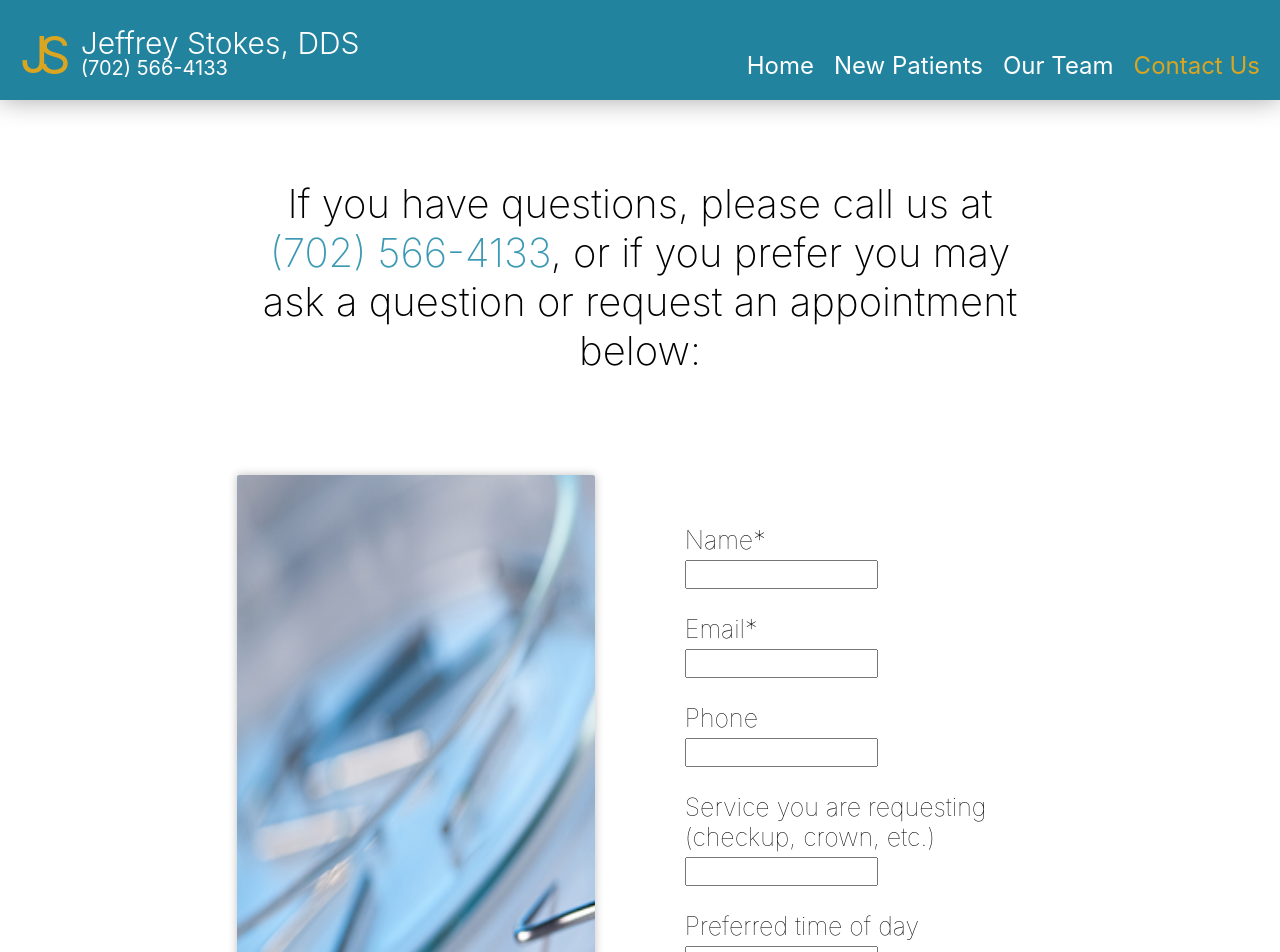
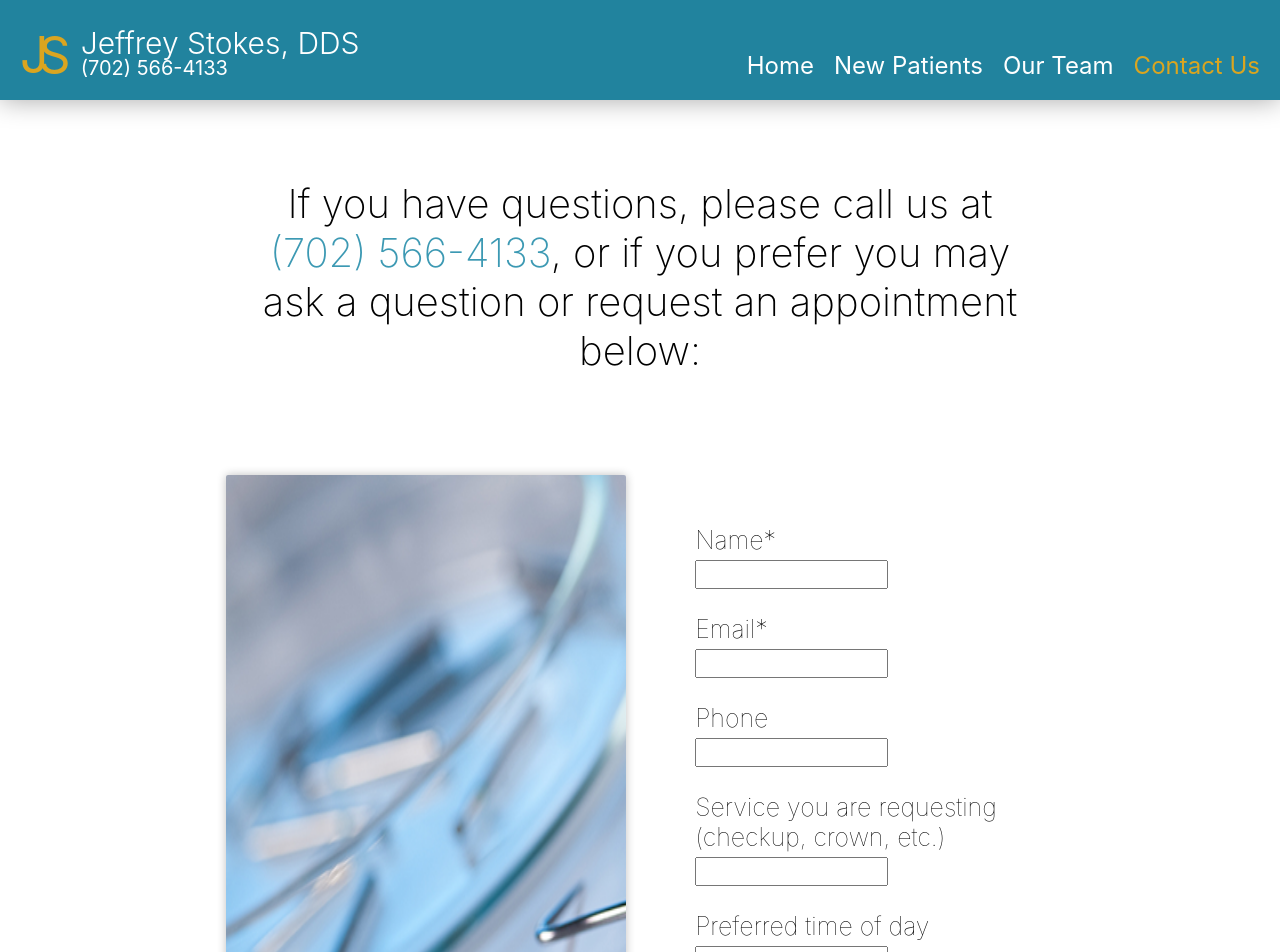
Before and after one commit to brockstonking/jeffreystokesdds, a React (Create React App) app: page /contactus in a window 1280 px wide. Shown: the top 952 px of the page. Built offline with nearby package versions, Linux system fonts and the light colour scheme.

Commit message:
changed homepage css

```diff
--- a/src/components/pages/contactus/ContactUs.css
+++ b/src/components/pages/contactus/ContactUs.css
@@ -48,6 +48,10 @@
     text-align: left;
 }
 
+.inputParentMobile {
+    text-align: left;
+}
+
 .inputTitle {
     font-size: 25px;
     font-weight: 100;
@@ -79,6 +83,7 @@
     width: 40%;
     border-radius: 2px;
     box-shadow: 0px 0px 10px silver;
+    min-width: 400px;
 }
 
 .contactUsSubmitEmailButton {
--- a/src/components/pages/contactus/ContactUs.js
+++ b/src/components/pages/contactus/ContactUs.js
@@ -16,7 +16,7 @@ class ContactUs extends Component {
             serviceRequested: '',
             prefferedTime: '',
             notesOrQuestions: '',
-            isMobile: window.innerWidth < 480 ? true : false,
+            isMobile: window.innerWidth < 1000 ? true : false,
             disabled: false
         }
     };
@@ -37,7 +37,7 @@ class ContactUs extends Component {
 
     checkIfMobileView = () => {
         this.setState({
-            isMobile: window.innerWidth < 480 ? true : false
+            isMobile: window.innerWidth < 1000 ? true : false
         })
     }
 
--- a/src/components/pages/homepage/HomePage.js
+++ b/src/components/pages/homepage/HomePage.js
@@ -11,7 +11,7 @@ class HomePage extends Component {
         super(props);
 
         this.state = {
-            isMobile: window.innerWidth < 480 ? true : false
+            isMobile: window.innerWidth < 1000 ? true : false
         }
     }
 
@@ -21,7 +21,7 @@ class HomePage extends Component {
 
     checkIfMobileView = () => {
         this.setState({
-            isMobile: window.innerWidth < 480 ? true : false
+            isMobile: window.innerWidth < 1000 ? true : false
         })
     }
 
```
